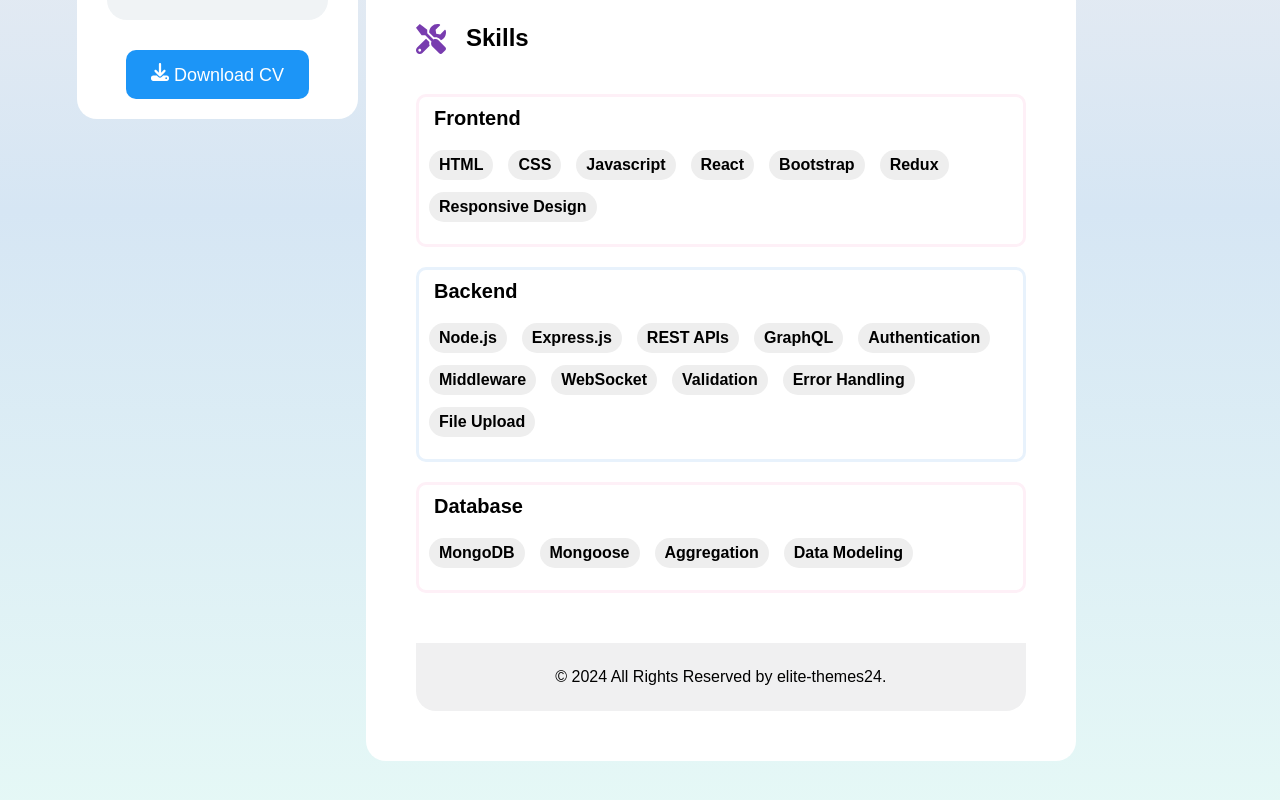
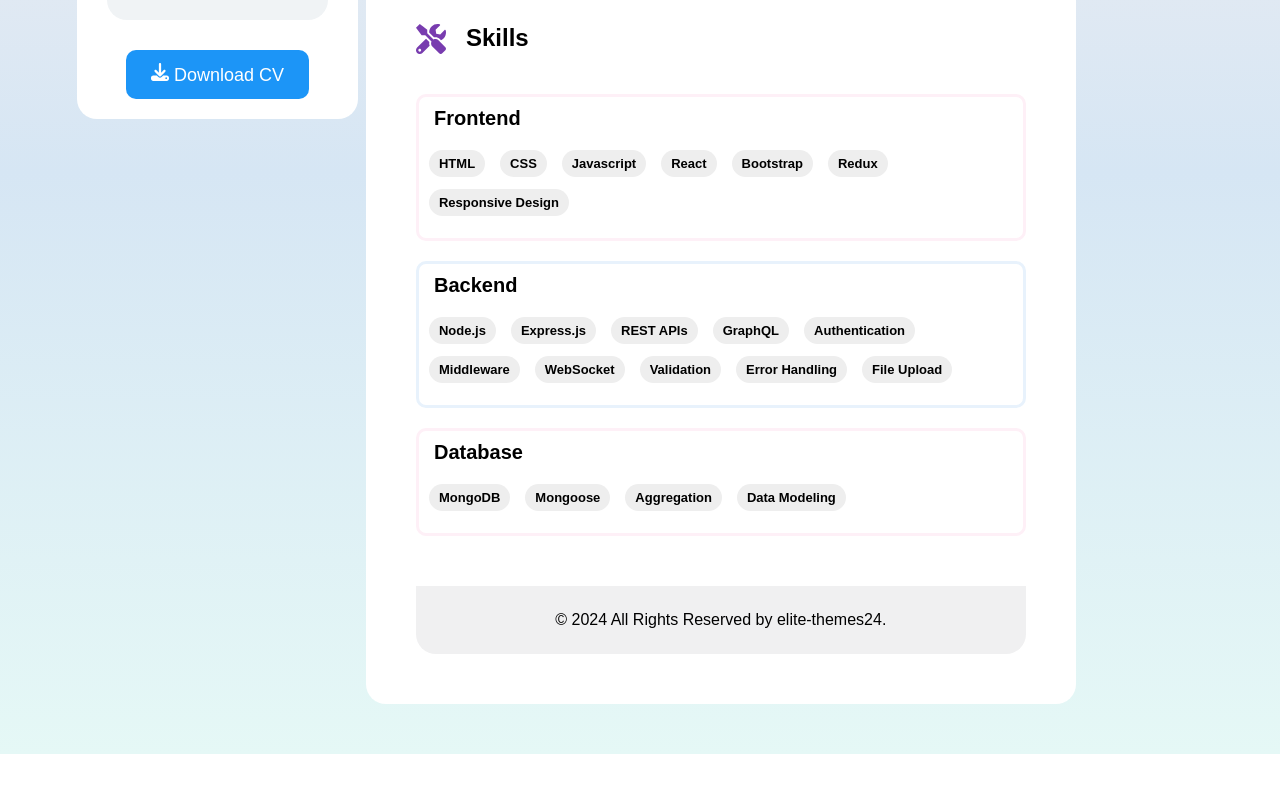
Before and after one commit to student-izaz/Portfolio-2, a React (Vite) app: page /resume in a window 1280 px wide. Shown: the part 990-1790 px from the top of the page. After the commit the page ends 1744 px from the top, so only its background shows below. Built offline with nearby package versions, Linux system fonts and the light colour scheme; a web font is replaced by a local one.

Commit message:
image changes

```diff
--- a/src/components/LeftSideBar.jsx
+++ b/src/components/LeftSideBar.jsx
@@ -16,7 +16,7 @@ function LeftSideBar({ darkMode }) {
       <div className="SideBar flex-col-alg">
         <div className="primary-details flex-col-alg">
           <div className="my-image">
-            <img src="public/img6.jpg" />
+            <img src="src\assets\img6.jpg" />
           </div>
           <div className="my_name">
             <h2>MOHAMMAD IZAZ</h2>
--- a/src/components/Resume.css
+++ b/src/components/Resume.css
@@ -113,6 +113,7 @@
     margin-right: 15px;
     margin-bottom: 12px;
     border-radius: 15px;
+    font-size: 13px;
 }
 
 /* Dark Theme */
```
Also changed, not shown: src/assets/img6.jpg (renamed from public/img6.jpg).
